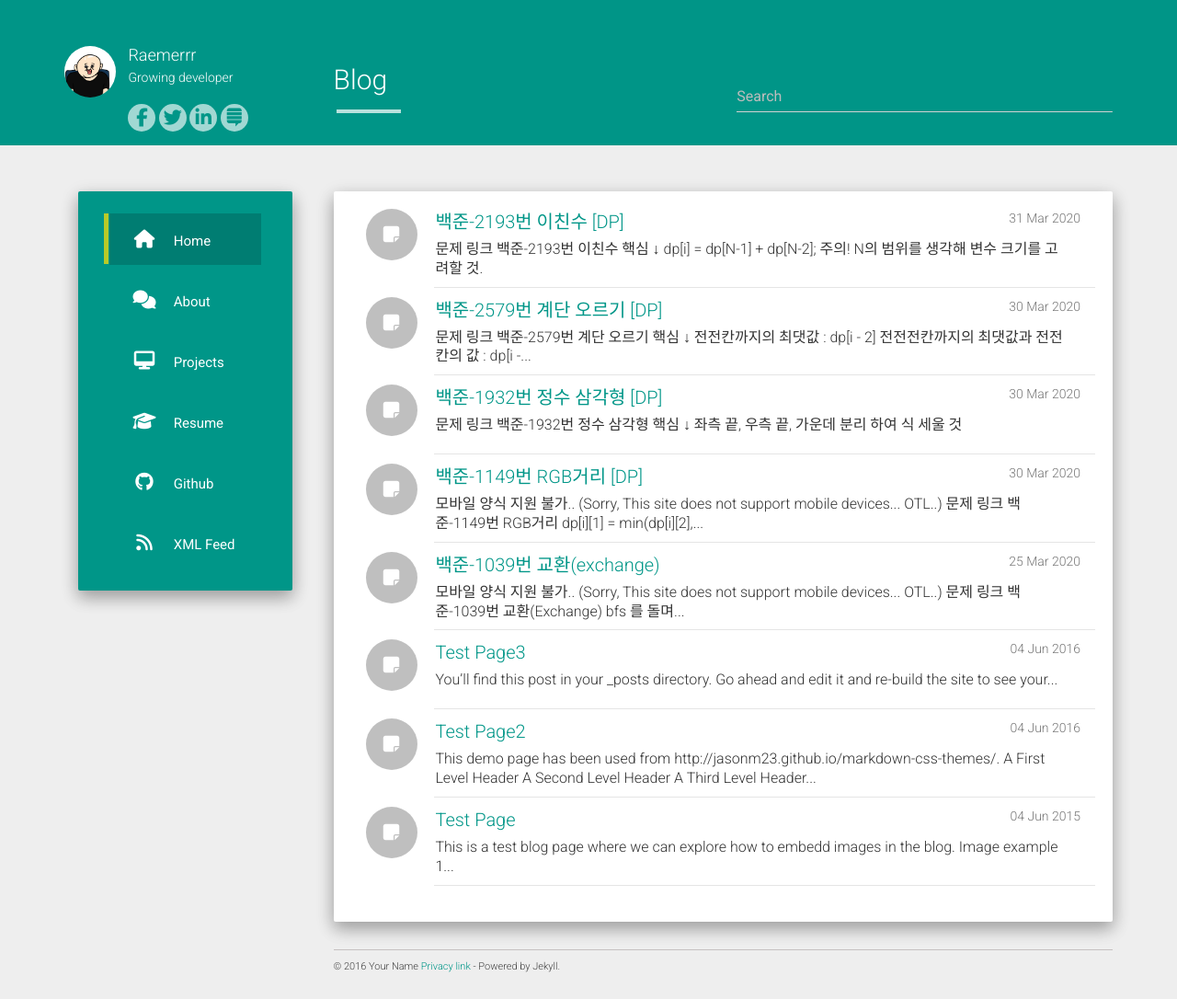
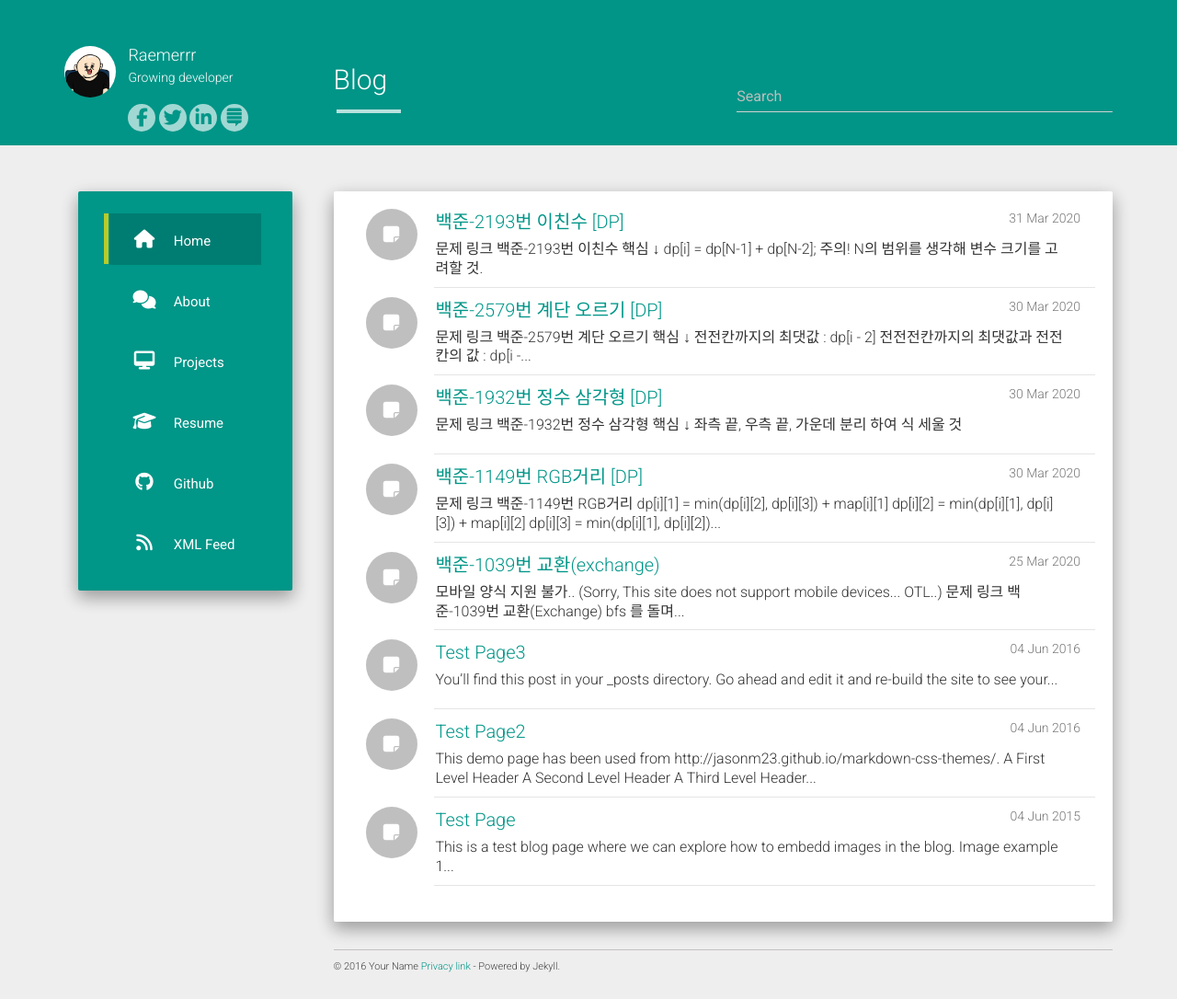
Before and after one commit to Raemerrr/raemerrr.github.io, a Jekyll site: the page built from index.html, in a window 1280 px wide. Shown: the whole page at 92% size. Built offline with Jekyll 4.4.1, drawn with Linux system fonts in a browser that asks for light colours; nearby versions of some CDN libraries; the list of posts is cut into pages by our own code; some of the changed lines change nothing that is shown.

Commit message:
Update 2020-03-30-boj_1149.md

```diff
--- a/_posts/2020-03-30-boj_1149.md
+++ b/_posts/2020-03-30-boj_1149.md
@@ -4,9 +4,6 @@
 date: 2020-03-30 21:43:54
 categories: others
 ---
-`모바일 양식 지원 불가..`
-`(Sorry, This site does not support mobile devices... OTL..)`
-
 <a href="https://www.acmicpc.net/problem/1149" target="_blank">문제 링크</a>
 `백준-1149번 RGB거리`
 
@@ -16,58 +13,4 @@
 *가장 마지막 dp[N][1~3]중 가장 작은 수를 출력
 
 `소스코드 ↓`
-{% highlight cpp %}
-#include <iostream>
-#include <vector>
-#include <algorithm>
-
-using namespace std;
-
-int N;
-vector<vector<int>> map;
-vector<vector<int>> dp;
-
-void Proc()
-{
-	dp[1][1] = map[1][1];
-	dp[1][2] = map[1][2];
-	dp[1][3] = map[1][3];
-	for (int i = 2; i <= N; i++)
-	{
-		for (int j = 1; j <= 3; j++)
-		{
-			if (j == 1)
-			{
-				dp[i][j] = min(dp[i - 1][2], dp[i - 1][3]) + map[i][j];
-			}
-			else if (j == 2)
-			{
-				dp[i][j] = min(dp[i - 1][1], dp[i - 1][3]) + map[i][j];
-			}
-			else
-			{
-				dp[i][j] = min(dp[i - 1][1], dp[i - 1][2]) + map[i][j];
-			}
-		}
-	}
-	cout << min(min(dp[N][1], dp[N][2]), dp[N][3]) << "\n";
-}
-
-int main()
-{
-	ios_base::sync_with_stdio(false);
-	cin.tie(0);
-	cin >> N;
-	map = vector<vector<int>>(N + 1, vector<int>(3 + 1, 0));
-	dp = vector<vector<int>>(N + 1, vector<int>(3 + 1, 0));
-	for (int i = 1; i <= N; i++)
-	{
-		for (int j = 1; j <= 3; j++)
-		{
-			cin >> map[i][j];
-		}
-	}
-	Proc();
-	return 0;
-}
-{% endhighlight %}
+<script src="https://gist.github.com/Raemerrr/eada364bb69dc1aa7b734242e822ba1d.js"></script>
```
